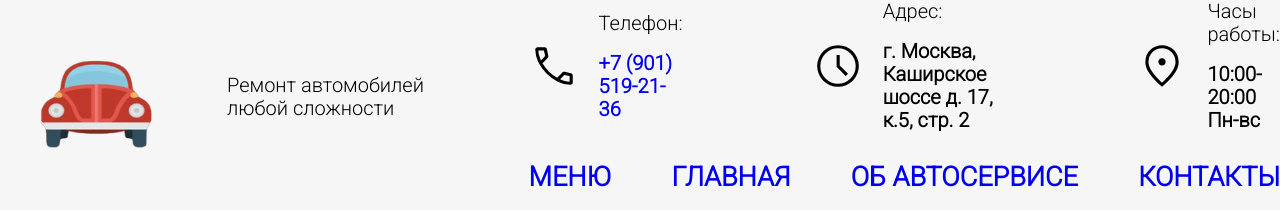
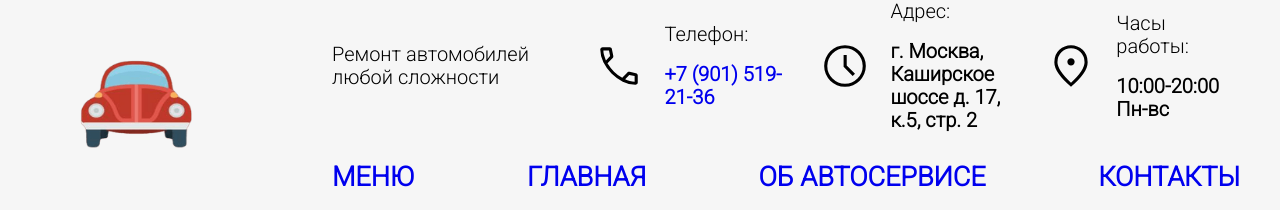
Before and after one commit to Vladalarionova/car_service, a plain HTML site: page index.html in a window 1280 px wide. Shown: the top 210 px of the page. Drawn offline with Linux system fonts and the light colour scheme.

Commit message:
add some changes

```diff
--- a/index.html
+++ b/index.html
@@ -20,12 +20,13 @@
                 <div class="inner-container">
                     <div class="header_contacts">
 
+
+                        <div class="header-menu">
+
+                            <div style="display: flex; align-items: center">
                                 <div class="header_contacts_description">
                                     <span>Ремонт автомобилей любой сложности</span>
                                 </div>
-
-                        <div class="header-menu">
-
                                 <div class="header_contacts_contact-info">
                                     <div class="number image-style">
                                         <img class="phone-image icon" src="Images/phone.svg" alt="Phone icon"/>
@@ -49,6 +50,7 @@
                                             <span>Часы работы:</span>
                                             <span class="time contact-style">10:00-20:00</span>
                                             <span class="days">Пн-вс</span>
+                                        </div>
                                     </div>
                                 </div>
                             </div>
--- a/style.css
+++ b/style.css
@@ -10,7 +10,7 @@ body {
 
 
 .outer-wrapper {
-    max-width: 1850px;
+    max-width: 1200px;
     margin: 0 auto;
 }
 
@@ -24,16 +24,14 @@ body {
     font-size: 20px;
 }
 .header_contacts_contact-info {
+    width: 100%;
     display: flex;
+    justify-content: space-between;
 }
 
 .header-item {
     display: flex;
     flex-direction: column;
-}
-
-.item-margin {
-    margin-left: 130px;
 }
 
 .outer-container {
@@ -45,10 +43,15 @@ body {
     display: flex;
     flex-direction: column;
     margin-left: 40px;
+    width: 100%;
 }
 
 .header-menu {
+    display: flex;
+    flex-direction: column;
+    flex: 1;
     margin-left: 65px;
+    width: 100%;
 }
 
 .contact-style {
@@ -66,6 +69,7 @@ body {
 .image-style {
     display: flex;
     align-items: center;
+    width: 30%;
 }
 
 .icon {
```
Lines whose indentation alone changed are shown as unchanged.
